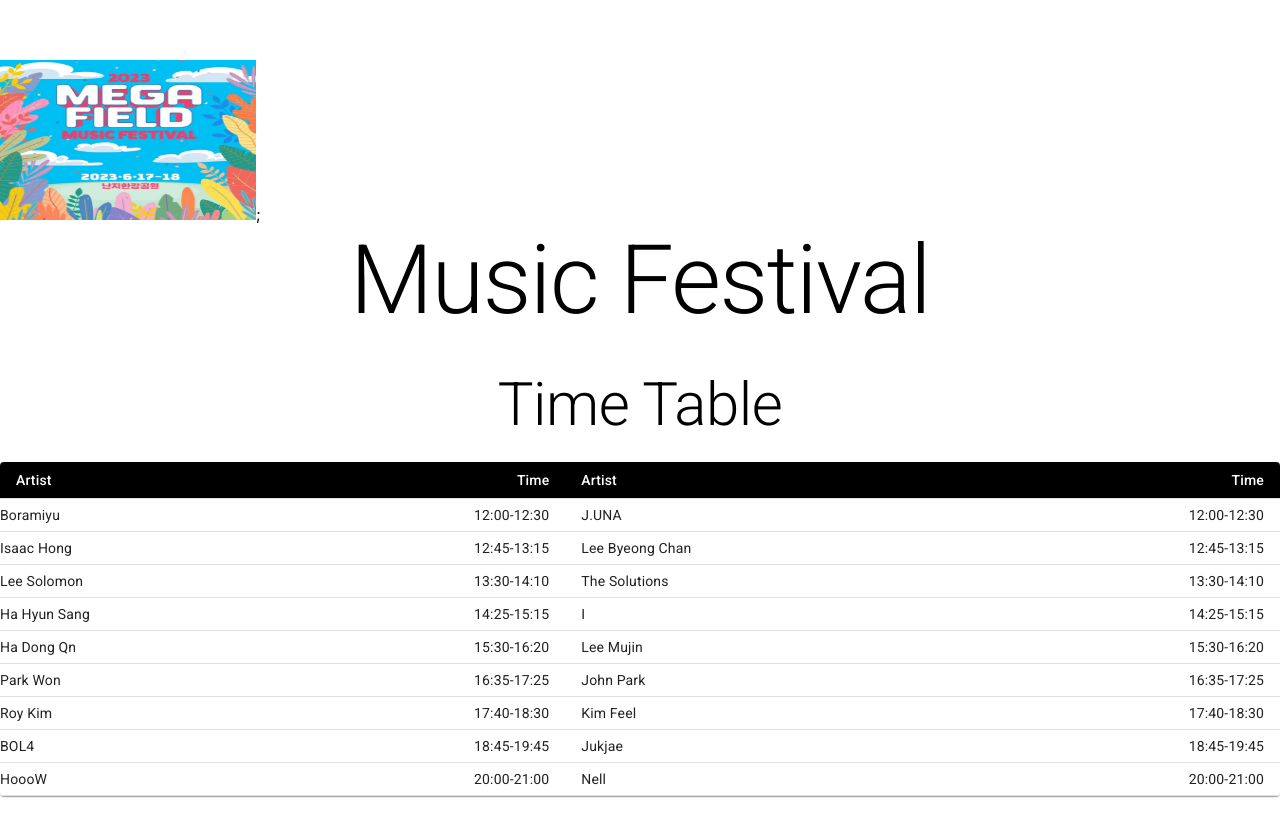
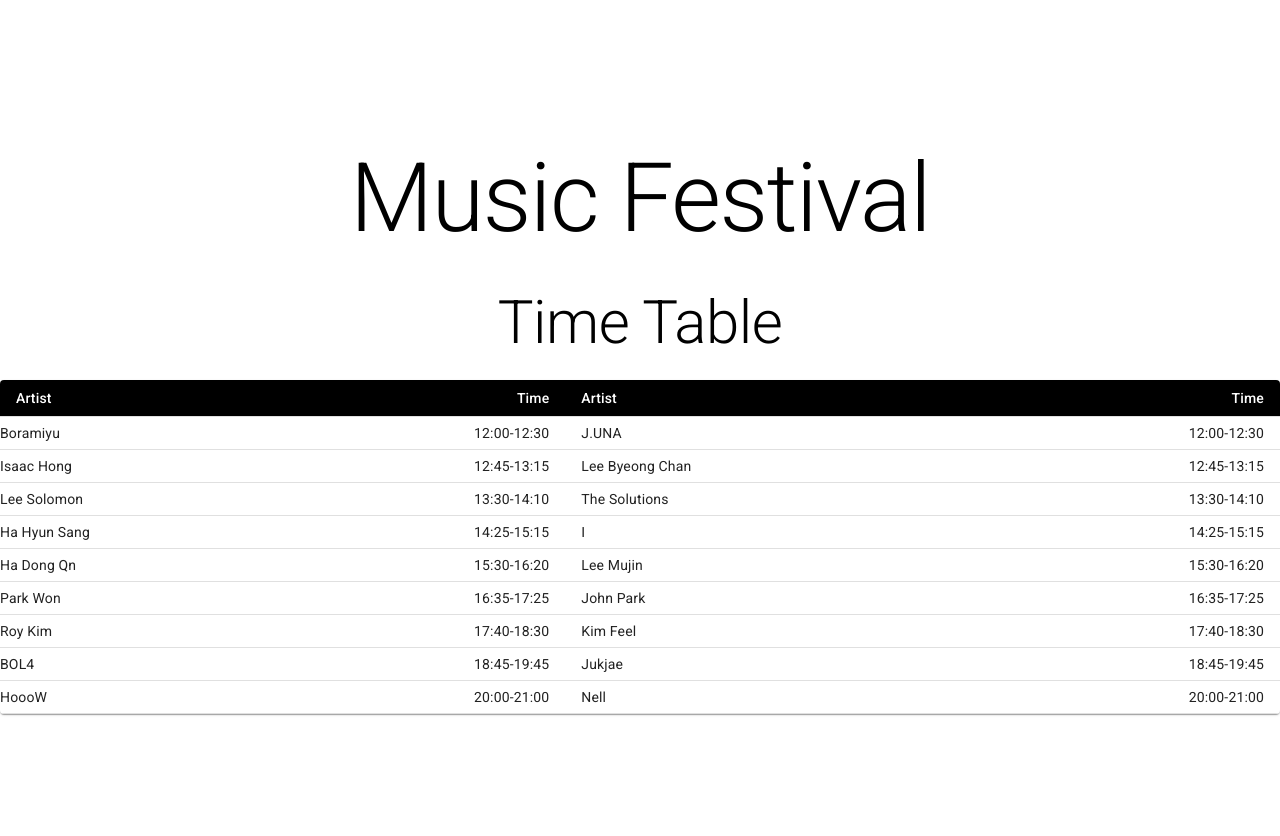
Before and after one commit to minikoo2024/Megafield-Music-Festival, a React (Create React App) app: page /Artist in a window 1280 px wide. Shown: the part 112-948 px from the top of the page. Built offline with nearby package versions, Linux system fonts and the light colour scheme.

Commit message:
update comments

```diff
--- a/src/page/Artist.jsx
+++ b/src/page/Artist.jsx
@@ -37,18 +37,6 @@ const rows1 = [
   createData("HoooW", "20:00-21:00", "Nell", "20:00-21:00"),
 ];
 
-const TopPictures = () => {
-  const imageStyle = {
-    height: "20vh",
-    width: "20vw",
-  };
-  return (
-    <div>
-      <img src={home} style={imageStyle} alt="home" />;
-    </div>
-  );
-};
-
 const Artist = () => {
   const navigate = useNavigate();
 
@@ -68,7 +56,6 @@ const Artist = () => {
         alignContent: "center",
       }}
     >
-      <TopPictures />
       <Typography variant="h1" align="center" gutterBottom>
         Music Festival
       </Typography>
--- a/src/page/Home.jsx
+++ b/src/page/Home.jsx
@@ -6,6 +6,18 @@ import home from "../resources/home/Home.jpg";
 const Home = () => {
   console.log("home page");
   const navigate = useNavigate();
+
+  const TopPictures = () => {
+    const imageStyle = {
+      height: "20vh",
+      width: "20vw",
+    };
+    return (
+      <div>
+        <img src={home} style={imageStyle} alt="home" />;
+      </div>
+    );
+  };
 
   function handleClickSurvey() {
     console.log("home page handle click Survey function called");
@@ -32,10 +44,11 @@ const Home = () => {
       style={{
         width: "100%",
         height: "1080px",
-        backgroundImage: `url(${home})`,
+        backgroundImage: `url(${home})`, // delete image
         backgroundRepeat: "no-repeat",
       }}
     >
+      {/*  add Home image */}
       <Button
         variant="primary"
         size="lg"
```
